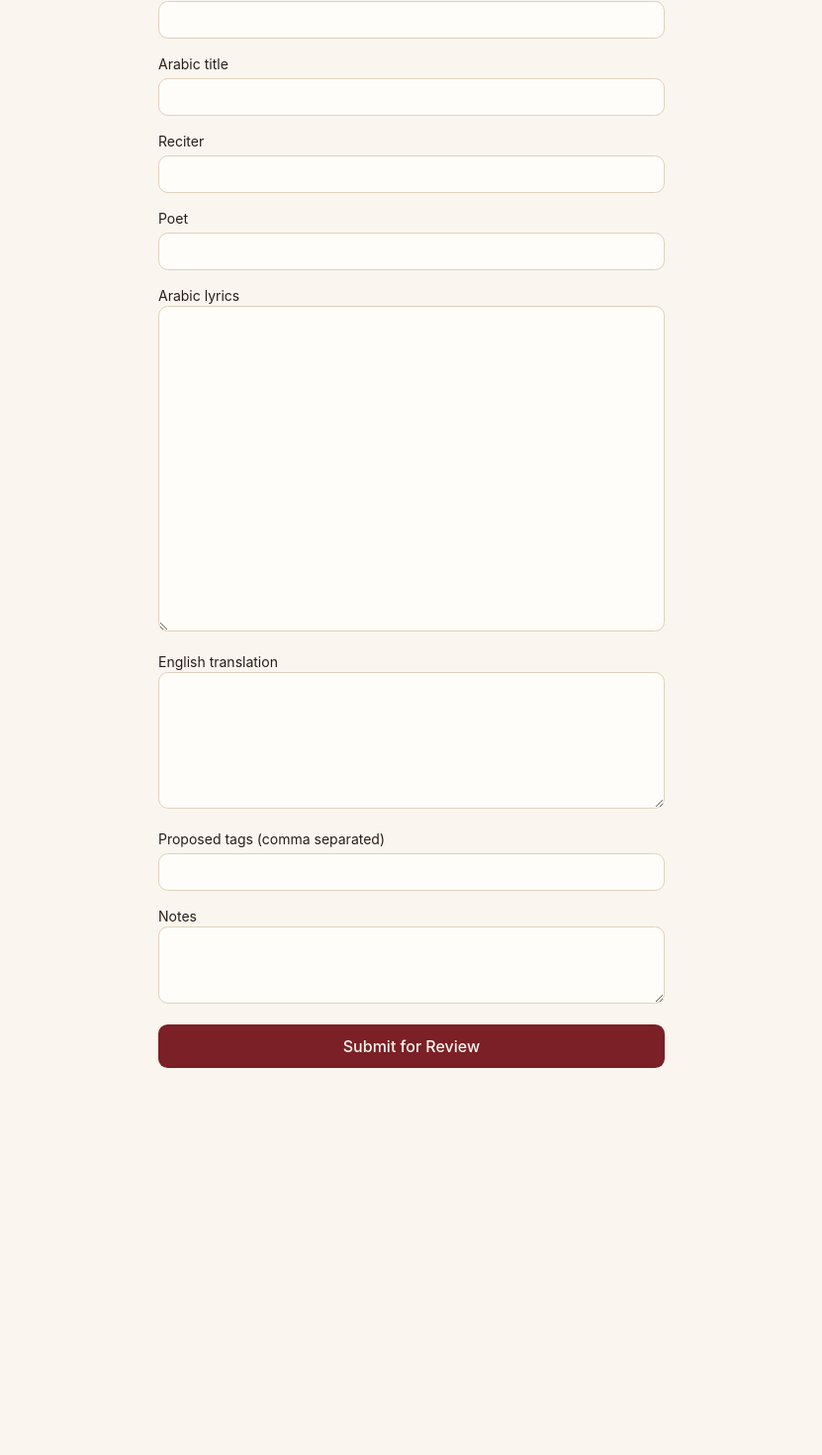
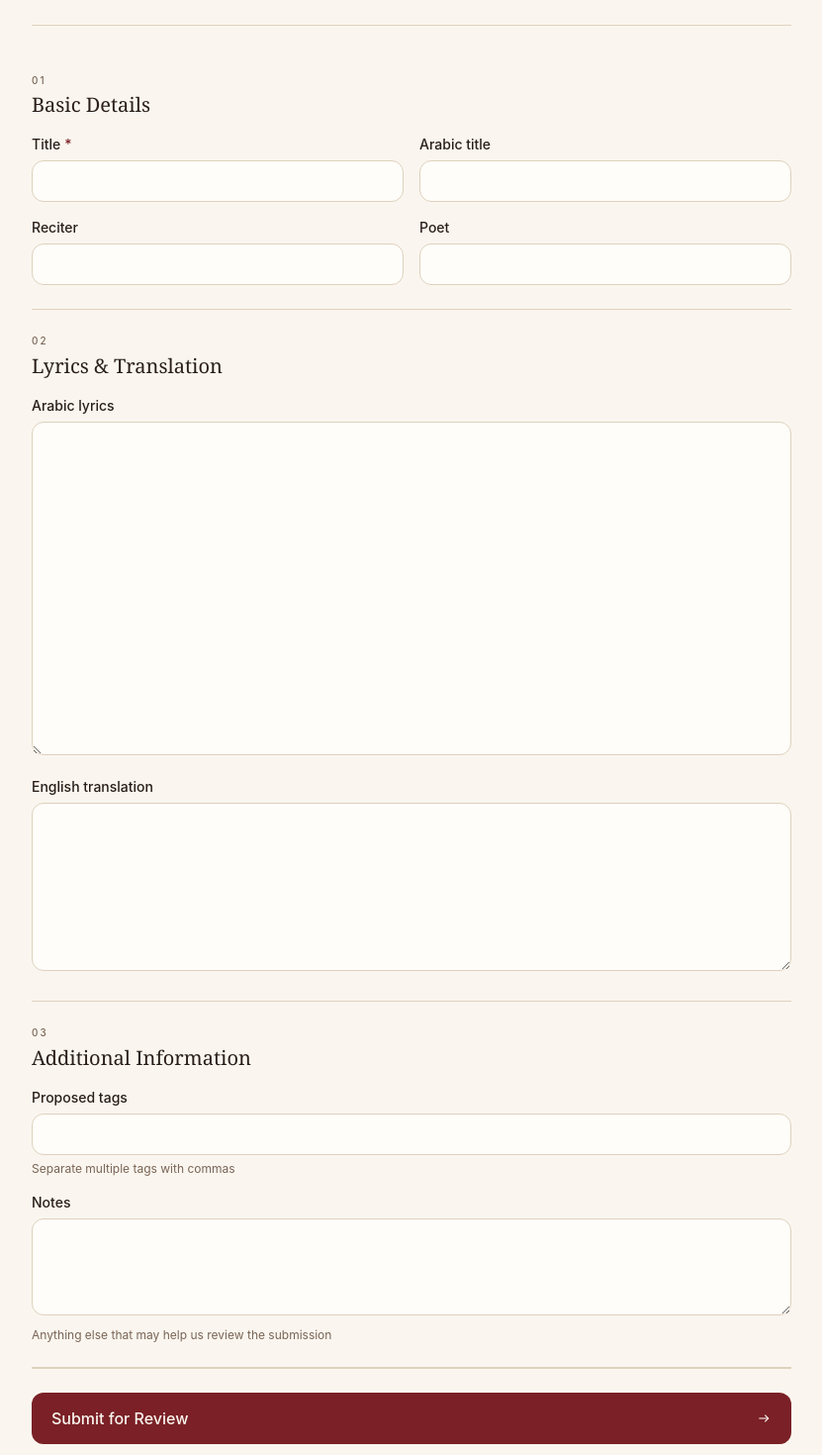
Before and after one commit to AAK786110/latmiyyah-library, a Next.js app: page /submit in a window 1280 px wide. Shown: the part 234-1704 px from the top of the page at 99% size, without its empty margins (224-1055 px from the left). Before the commit the page ends 1345 px from the top, so only its background shows below. Built offline with nearby package versions, Linux system fonts and the light colour scheme; no server answers.

Commit message:
Submit page glowup

```diff
--- a/src/app/submit/page.tsx
+++ b/src/app/submit/page.tsx
@@ -1,10 +1,12 @@
 "use client";
 
 import { useState } from "react";
+import Link from "next/link";
 import { createClient } from "@/lib/supabase/client";
 
 export default function SubmitPage() {
   const supabase = createClient();
+
   const [form, setForm] = useState({
     title: "",
     arabic_title: "",
@@ -14,115 +16,404 @@ export default function SubmitPage() {
     english_translation: "",
     proposed_tags: "",
     notes: "",
-    // Honeypot field - real users never fill this in; bots that
-    // auto-fill every input will, and we silently drop those submissions.
     website: "",
   });
-  const [status, setStatus] = useState<"idle" | "saving" | "done" | "error">("idle");
 
-  function update<K extends keyof typeof form>(key: K, value: string) {
-    setForm((f) => ({ ...f, [key]: value }));
+  const [status, setStatus] = useState<
+    "idle" | "saving" | "done" | "error"
+  >("idle");
+
+  function update<K extends keyof typeof form>(
+    key: K,
+    value: string
+  ) {
+    setForm((f) => ({
+      ...f,
+      [key]: value,
+    }));
   }
 
-  async function submit(e: React.FormEvent) {
+  async function submit(
+    e: React.FormEvent
+  ) {
     e.preventDefault();
 
-    // Honeypot check - a real visitor never sees or fills this field.
     if (form.website.trim() !== "") {
-      setStatus("done"); // pretend success so bots don't learn anything
+      setStatus("done");
       return;
     }
 
     setStatus("saving");
+
     const { website, ...payload } = form;
-    const { error } = await supabase.from("submissions").insert(payload);
-    setStatus(error ? "error" : "done");
+
+    const { error } = await supabase
+      .from("submissions")
+      .insert(payload);
+
+    setStatus(
+      error ? "error" : "done"
+    );
   }
 
   if (status === "done") {
     return (
-      <div className="mx-auto max-w-lg text-center">
-        <h1 className="text-2xl font-semibold">Thank you</h1>
-        <p className="mt-2 text-muted">
-          Your submission has been sent for review. It will not appear on the site until it's approved.
+      <div className="mx-auto max-w-3xl">
+        <section className="pt-4">
+          <div className="rounded-2xl border border-border bg-surface px-6 py-10 text-center sm:px-10 sm:py-12">
+            <div className="mx-auto flex h-11 w-11 items-center justify-center rounded-full border border-border bg-bg text-accent">
+              <CheckIcon />
+            </div>
+
+            <p className="mt-5 text-[0.65rem] font-medium uppercase tracking-[0.24em] text-muted">
+              Submission received
             </p>
+
+            <h1 className="mt-2 font-display text-3xl font-medium tracking-[-0.03em] sm:text-4xl">
+              Thank you
+            </h1>
+
+            <p className="mx-auto mt-3 max-w-lg text-sm leading-6 text-muted">
+              Your submission has been sent for review. It will only appear on the site once it has been checked and approved.
+            </p>
+
+            <Link
+              href="/explore"
+              className="mt-6 inline-flex items-center gap-2 text-sm text-accent"
+            >
+              Explore the Vault
+              <ArrowIcon />
+            </Link>
+          </div>
+        </section>
       </div>
     );
   }
 
   return (
-    <div className="mx-auto max-w-lg">
-      <h1 className="text-2xl font-semibold">Add Your Own Submission</h1>
-      <p className="mt-1 text-sm text-muted">
-        Submissions are reviewed before they're published - this won't go live automatically.
-        You don't need to fill in every field, but the more information you provide, the easier it is for us to review and approve your submission.
+    <div className="mx-auto max-w-3xl">
+      {/* Heading */}
+      <section className="border-b border-border pb-6 pt-2 sm:pb-8 sm:pt-4">
+        <p className="mb-2 text-[0.65rem] font-medium uppercase tracking-[0.24em] text-muted">
+          Contribute to the archive
         </p>
 
-      <form onSubmit={submit} className="mt-6 space-y-4">
-        {/* Honeypot - visually hidden, not just display:none, to fool more bots */}
-        <div className="absolute -left-[9999px]" aria-hidden="true">
+        <h1 className="font-display text-3xl font-medium tracking-[-0.03em] sm:text-4xl">
+          Add Your Own Submission
+        </h1>
+
+        <p className="mt-2 max-w-2xl text-sm leading-6 text-muted">
+          Submissions are reviewed before publication. You do not need to complete every field, but more detail makes the review process easier.
+        </p>
+      </section>
+
+      <form
+        onSubmit={submit}
+        className="py-6"
+      >
+        {/* Honeypot */}
+        <div
+          className="absolute -left-[9999px]"
+          aria-hidden="true"
+        >
           <label>
             Leave this blank
             <input
               tabIndex={-1}
               autoComplete="off"
               value={form.website}
-              onChange={(e) => update("website", e.target.value)}
+              onChange={(e) =>
+                update(
+                  "website",
+                  e.target.value
+                )
+              }
             />
           </label>
         </div>
 
-        <Field label="Title" required value={form.title} onChange={(v) => update("title", v)} />
-        <Field label="Arabic title" value={form.arabic_title} onChange={(v) => update("arabic_title", v)} />
-        <Field label="Reciter" value={form.reciter} onChange={(v) => update("reciter", v)} />
-        <Field label="Poet" value={form.poet} onChange={(v) => update("poet", v)} />
-        <TextArea label="Arabic lyrics" value={form.arabic_text} onChange={(v) => update("arabic_text", v)} arabic />
-        <TextArea label="English translation" value={form.english_translation} onChange={(v) => update("english_translation", v)} />
-        <Field label="Proposed tags (comma separated)" value={form.proposed_tags} onChange={(v) => update("proposed_tags", v)} />
-        <TextArea label="Notes" value={form.notes} onChange={(v) => update("notes", v)} rows={3} />
+        {/* Basic details */}
+        <FormSection
+          eyebrow="01"
+          title="Basic Details"
+        >
+          <div className="grid gap-4 sm:grid-cols-2">
+            <Field
+              label="Title"
+              required
+              value={form.title}
+              onChange={(v) =>
+                update("title", v)
+              }
+            />
 
+            <Field
+              label="Arabic title"
+              value={form.arabic_title}
+              onChange={(v) =>
+                update(
+                  "arabic_title",
+                  v
+                )
+              }
+            />
+
+            <Field
+              label="Reciter"
+              value={form.reciter}
+              onChange={(v) =>
+                update("reciter", v)
+              }
+            />
+
+            <Field
+              label="Poet"
+              value={form.poet}
+              onChange={(v) =>
+                update("poet", v)
+              }
+            />
+          </div>
+        </FormSection>
+
+        {/* Text */}
+        <FormSection
+          eyebrow="02"
+          title="Lyrics & Translation"
+        >
+          <div className="space-y-4">
+            <TextArea
+              label="Arabic lyrics"
+              value={form.arabic_text}
+              onChange={(v) =>
+                update(
+                  "arabic_text",
+                  v
+                )
+              }
+              arabic
+            />
+
+            <TextArea
+              label="English translation"
+              value={
+                form.english_translation
+              }
+              onChange={(v) =>
+                update(
+                  "english_translation",
+                  v
+                )
+              }
+            />
+          </div>
+        </FormSection>
+
+        {/* Extra details */}
+        <FormSection
+          eyebrow="03"
+          title="Additional Information"
+        >
+          <div className="space-y-4">
+            <Field
+              label="Proposed tags"
+              hint="Separate multiple tags with commas"
+              value={form.proposed_tags}
+              onChange={(v) =>
+                update(
+                  "proposed_tags",
+                  v
+                )
+              }
+            />
+
+            <TextArea
+              label="Notes"
+              hint="Anything else that may help us review the submission"
+              value={form.notes}
+              onChange={(v) =>
+                update("notes", v)
+              }
+              rows={3}
+            />
+          </div>
+        </FormSection>
+
+        {/* Submit */}
+        <div className="border-t border-border pt-6">
           <button
             type="submit"
             disabled={status === "saving"}
-          className="w-full rounded bg-accent py-2.5 font-medium text-accentFg disabled:opacity-60"
+            className="group flex w-full items-center justify-between rounded-xl bg-accent px-5 py-3.5 font-medium text-accentFg transition-all hover:-translate-y-0.5 hover:shadow-[0_10px_28px_rgba(100,35,35,0.12)] disabled:cursor-not-allowed disabled:opacity-60"
           >
-          {status === "saving" ? "Submitting..." : "Submit for Review"}
+            <span>
+              {status === "saving"
+                ? "Submitting..."
+                : "Submit for Review"}
+            </span>
+
+            <span className="transition-transform group-hover:translate-x-1">
+              <ArrowIcon />
+            </span>
           </button>
-        {status === "error" && <p className="text-sm text-red-500">Something went wrong - please try again.</p>}
+
+          {status === "error" && (
+            <p className="mt-3 text-sm text-red-500">
+              Something went wrong. Please try again.
+            </p>
+          )}
+        </div>
       </form>
     </div>
   );
 }
 
+function FormSection({
+  eyebrow,
+  title,
+  children,
+}: {
+  eyebrow: string;
+  title: string;
+  children: React.ReactNode;
+}) {
+  return (
+    <section className="border-b border-border py-6">
+      <div className="mb-4">
+        <p className="text-[0.62rem] font-medium uppercase tracking-[0.22em] text-muted">
+          {eyebrow}
+        </p>
+
+        <h2 className="mt-1 font-display text-xl font-medium">
+          {title}
+        </h2>
+      </div>
+
+      {children}
+    </section>
+  );
+}
+
 function Field({
-  label, value, onChange, required,
-}: { label: string; value: string; onChange: (v: string) => void; required?: boolean }) {
+  label,
+  value,
+  onChange,
+  required,
+  hint,
+}: {
+  label: string;
+  value: string;
+  onChange: (v: string) => void;
+  required?: boolean;
+  hint?: string;
+}) {
   return (
-    <label className="block text-sm">
+    <label className="block">
+      <div className="mb-1.5 flex items-center justify-between gap-3">
+        <span className="text-sm font-medium">
           {label}
+          {required && (
+            <span className="ml-1 text-accent">
+              *
+            </span>
+          )}
+        </span>
+      </div>
+
       <input
         required={required}
         value={value}
-        onChange={(e) => onChange(e.target.value)}
-        className="mt-1 w-full rounded border border-border bg-surface px-3 py-2"
+        onChange={(e) =>
+          onChange(e.target.value)
+        }
+        className="w-full rounded-xl border border-border bg-surface px-3.5 py-2.5 text-sm outline-none transition-colors placeholder:text-muted focus:border-accent"
       />
+
+      {hint && (
+        <p className="mt-1.5 text-xs text-muted">
+          {hint}
+        </p>
+      )}
     </label>
   );
 }
 
 function TextArea({
-  label, value, onChange, rows = 6, arabic,
-}: { label: string; value: string; onChange: (v: string) => void; rows?: number; arabic?: boolean }) {
+  label,
+  value,
+  onChange,
+  rows = 6,
+  arabic,
+  hint,
+}: {
+  label: string;
+  value: string;
+  onChange: (v: string) => void;
+  rows?: number;
+  arabic?: boolean;
+  hint?: string;
+}) {
   return (
-    <label className="block text-sm">
+    <label className="block">
+      <span className="mb-1.5 block text-sm font-medium">
         {label}
+      </span>
+
       <textarea
         dir={arabic ? "rtl" : "ltr"}
         rows={rows}
         value={value}
-        onChange={(e) => onChange(e.target.value)}
-        className={`w-full rounded border border-border bg-surface px-3 py-2 ${arabic ? "arabic-text" : ""}`}
+        onChange={(e) =>
+          onChange(e.target.value)
+        }
+        className={`w-full rounded-xl border border-border bg-surface px-3.5 py-3 outline-none transition-colors focus:border-accent ${
+          arabic
+            ? "arabic-text"
+            : "text-sm leading-6"
+        }`}
       />
+
+      {hint && (
+        <p className="mt-1.5 text-xs text-muted">
+          {hint}
+        </p>
+      )}
     </label>
   );
 }
+
+function ArrowIcon() {
+  return (
+    <svg
+      viewBox="0 0 24 24"
+      fill="none"
+      stroke="currentColor"
+      strokeWidth="1.6"
+      className="h-4 w-4"
+      aria-hidden="true"
+    >
+      <path d="M5 12h14" />
+      <path d="m14 7 5 5-5 5" />
+    </svg>
+  );
+}
+
+function CheckIcon() {
+  return (
+    <svg
+      viewBox="0 0 24 24"
+      fill="none"
+      stroke="currentColor"
+      strokeWidth="1.8"
+      className="h-5 w-5"
+      aria-hidden="true"
+    >
+      <circle
+        cx="12"
+        cy="12"
+        r="9"
+      />
+      <path d="m8.5 12 2.2 2.2 4.8-5" />
+    </svg>
+  );
+}
```
Lines whose indentation alone changed are shown as unchanged.
